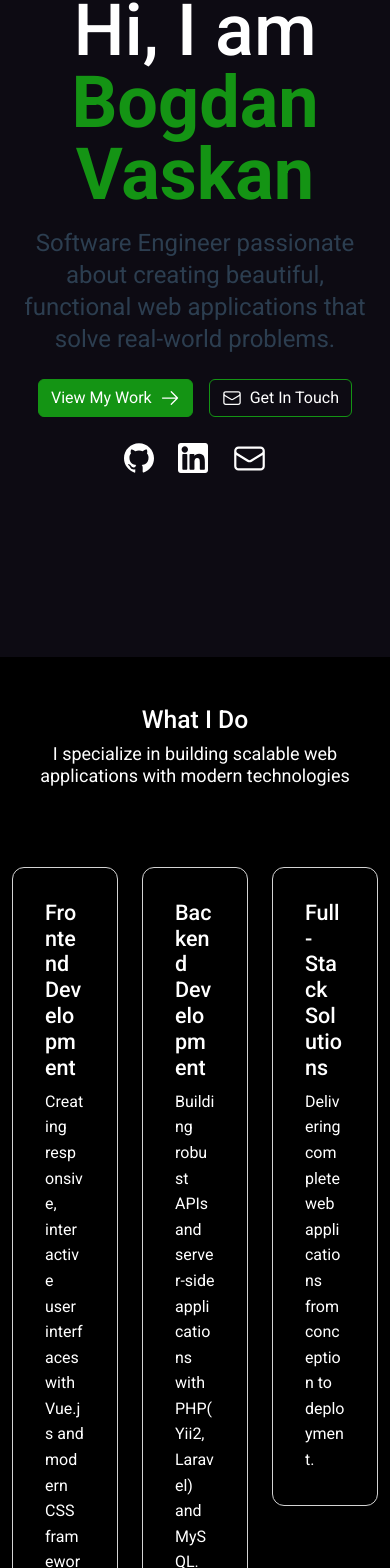
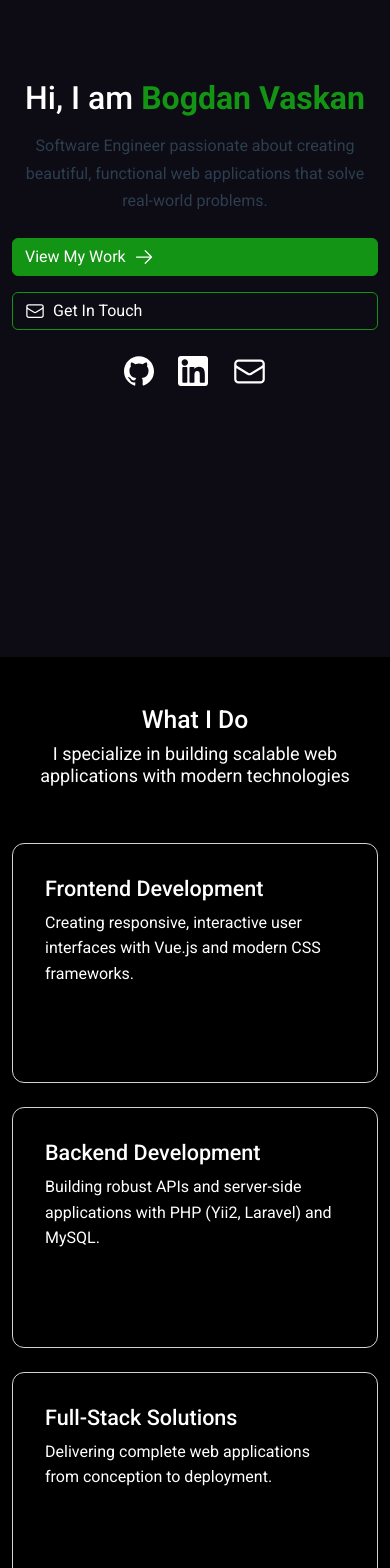
Before and after one commit to bogdanGR/portfolio, a Vue app: page / in a window 390 px wide. Shown: the part 258-1826 px from the top of the page. Built offline with nearby package versions, Linux system fonts and the light colour scheme.

Commit message:
Responsive home page

```diff
--- a/src/views/HomeView.vue
+++ b/src/views/HomeView.vue
@@ -1,34 +1,33 @@
 <script setup>
-import {EnvelopeIcon, ArrowRightIcon } from '@heroicons/vue/24/outline/index.js'
+import { EnvelopeIcon, ArrowRightIcon } from '@heroicons/vue/24/outline/index.js'
 import SocialLinks from "@/components/SocialLinks.vue";
 </script>
 
 <template>
-    <section id="home-section" class="home-header min-vh-100 justify-content-center align-items-center d-flex">
+  <section id="home-section" class="home-header min-vh-100 d-flex align-items-center">
     <div class="container">
       <div class="row">
         <div class="col-12 text-center">
-            <h1 class="heading main-title mb-3">Hi, I am <strong class="my-name">Bogdan Vaskan</strong></h1>
+          <h1 class="heading main-title mb-3">
+            Hi, I am <strong class="my-name">Bogdan Vaskan</strong>
+          </h1>
+
           <p class="main-text text-center mb-4">
             Software Engineer passionate about creating beautiful, functional web applications that solve real-world problems.
           </p>
-            <div class="d-flex justify-content-center gap-3">
-              <router-link
-                class="btn btn-primary d-flex align-items-center gap-2 text-nowrap"
-                to="/projects"
-              >
+
+          <div class="d-flex justify-content-center gap-3 flex-column flex-sm-row">
+            <router-link class="btn btn-primary d-flex align-items-center gap-2 text-nowrap" to="/projects">
               <span>View My Work</span>
-                <ArrowRightIcon class="icon"/>
+              <ArrowRightIcon class="icon" />
             </router-link>
 
-              <router-link
-                class="btn btn-secondary d-flex align-items-center gap-2"
-                to="/contact"
-              >
+            <router-link class="btn btn-secondary d-flex align-items-center gap-2" to="/contact">
               <EnvelopeIcon class="icon" />
               <span>Get In Touch</span>
             </router-link>
           </div>
+
           <div class="d-flex justify-content-center align-items-baseline mt-4">
             <SocialLinks />
           </div>
@@ -37,29 +36,35 @@ import SocialLinks from "@/components/SocialLinks.vue";
     </div>
   </section>
 
-    <section class="about-section">
+  <section class="about-section py-5">
     <div class="container">
-        <h2 class="heading text-center">What I Do</h2>
-        <p class="about-text text-center">I specialize in building scalable web applications with modern technologies</p>
-       <div class="row">
-         <div class="col-4">
-           <base-card>
+      <h2 class="heading text-center mb-2">What I Do</h2>
+      <p class="about-text text-center mb-4">
+        I specialize in building scalable web applications with modern technologies
+      </p>
+
+      <!-- Stack on mobile, 3-up from md and up -->
+      <div class="row g-4">
+        <div class="col-12 col-md-4">
+          <base-card class="h-100">
             <div class="card-body">
               <h4 class="card-title">Frontend Development</h4>
               Creating responsive, interactive user interfaces with Vue.js and modern CSS frameworks.
             </div>
           </base-card>
         </div>
-         <div class="col-4">
-           <base-card>
+
+        <div class="col-12 col-md-4">
+          <base-card class="h-100">
             <div class="card-body">
               <h4 class="card-title">Backend Development</h4>
-               Building robust APIs and server-side applications with PHP(Yii2, Laravel) and MySQL.
+              Building robust APIs and server-side applications with PHP (Yii2, Laravel) and MySQL.
             </div>
           </base-card>
         </div>
-         <div class="col-4">
-           <base-card>
+
+        <div class="col-12 col-md-4">
+          <base-card class="h-100">
             <div class="card-body">
               <h4 class="card-title">Full-Stack Solutions</h4>
               Delivering complete web applications from conception to deployment.
@@ -72,15 +77,32 @@ import SocialLinks from "@/components/SocialLinks.vue";
 </template>
 
 <style scoped>
+/* Responsive typography that scales nicely on phones */
+.main-title {
+  /* min 2rem, scale with viewport, cap at 4.5rem */
+  font-size: clamp(2rem, 6vw, 4.5rem);
+  line-height: 1.1;
+}
+
 .main-text {
-  font-size: 1.5rem;
-  line-height: 2rem;
+  /* min 1rem, scale with viewport, cap at 1.5rem */
+  font-size: clamp(1rem, 2.5vw, 1.5rem);
+  line-height: 1.7;
   max-width: 48rem;
   text-align: center;
   margin: 0 auto;
 }
-.main-title {
-  font-size: 4.5rem;
-  line-height: 1;
+
+/* Keep icons a consistent size across breakpoints */
+.icon {
+  width: 1.25rem;
+  height: 1.25rem;
+}
+
+/* Slightly reduce hero height on very small screens to avoid overflow */
+@media (max-width: 575.98px) {
+  .home-header {
+    min-height: 80vh;
+  }
 }
 </style>
```
Lines whose indentation alone changed are shown as unchanged.
